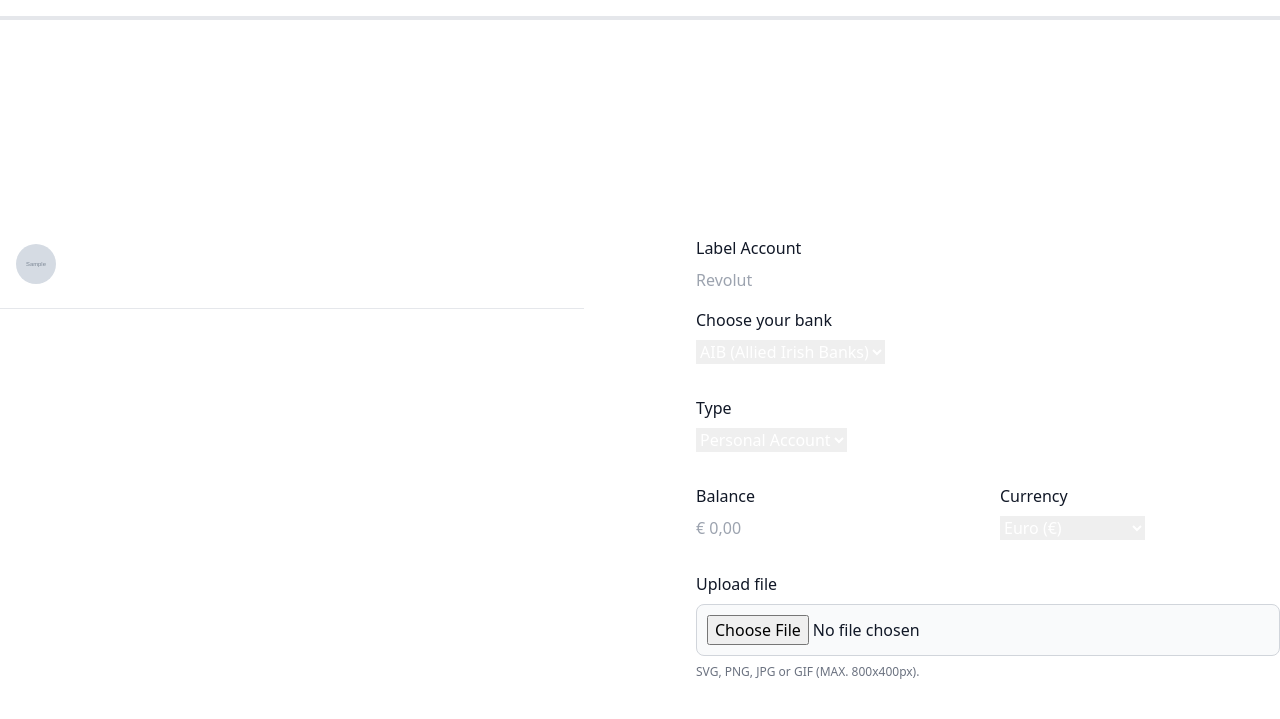
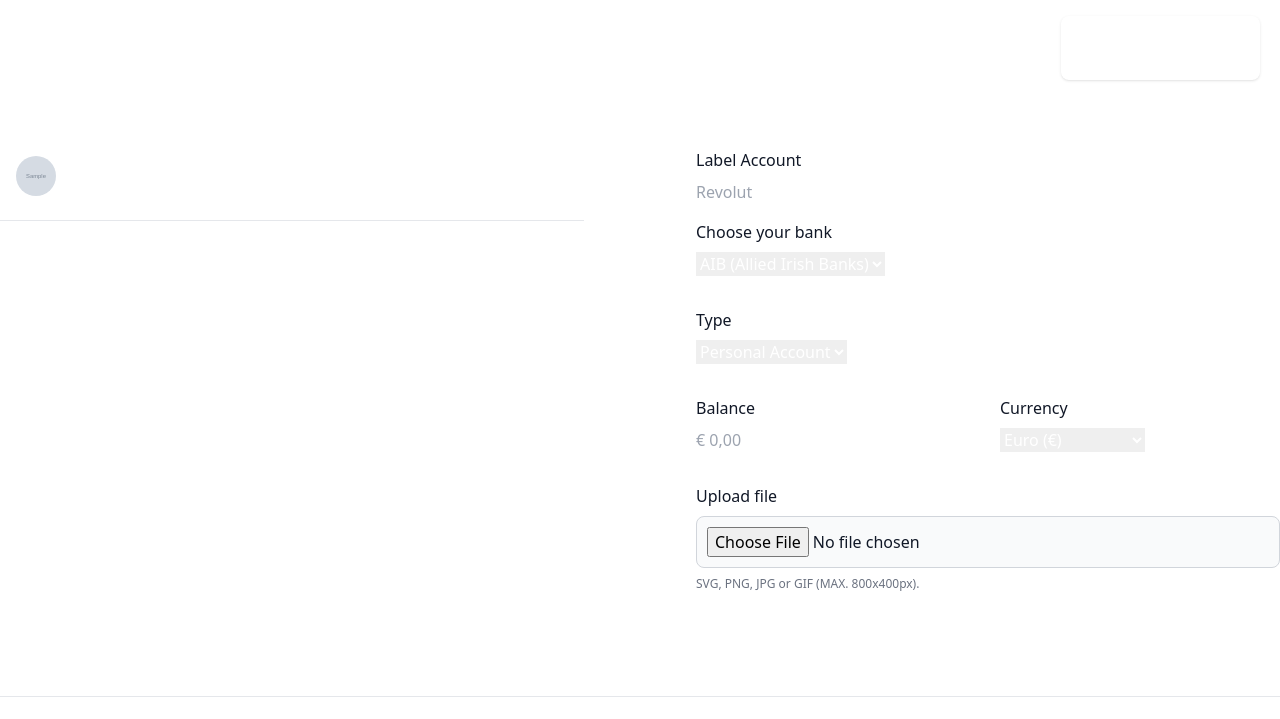
Before and after one commit to emidiovaleretto/my-budget-buddy, a Django app: page /accounts/manage/ in a window 1280 px wide. Shown: the part 64-783 px from the top of the page. Run offline with Django 5.2, Linux system fonts and the light colour scheme; tables that the repository leaves empty hold one stand-in row (values such as "Sample post"); grey boxes marked "Sample" are stand-in pictures; one stand-in notice (Sample message) is shown; some libraries are stand-ins or nearby versions.

Commit message:
chore: modify alert layout & style

```diff
--- a/templates/partials/alert.html
+++ b/templates/partials/alert.html
@@ -1,28 +1,19 @@
 {% load static %}
 
-<div class="max-w-screen-xl flex flex-wrap items-center justify-between mx-auto pt-4">
-    <div id="alert-box" class="w-full flex items-center p-4 mb-4 {{ message.tags }} border-t-4" role="alert">
-        <svg class="flex-shrink-0 w-4 h-4" aria-hidden="true" xmlns="http://www.w3.org/2000/svg" fill="currentColor" viewBox="0 0 20 20">
-        <path d="M10 .5a9.5 9.5 0 1 0 9.5 9.5A9.51 9.51 0 0 0 10 .5ZM9.5 4a1.5 1.5 0 1 1 0 3 1.5 1.5 0 0 1 0-3ZM12 15H8a1 1 0 0 1 0-2h1v-3H8a1 1 0 0 1 0-2h2a1 1 0 0 1 1 1v4h1a1 1 0 0 1 0 2Z"/>
+{% if messages %}
+{% for message in messages %}
+
+<div id="toast-alert" class="fixed top-20 right-5 flex items-center w-full max-w-fit p-4 mb-4 {{ message.tags }} rounded-lg shadow" role="alert">
+    <div class="inline-flex items-center justify-center flex-shrink-0 w-8 h-8 {{ message.tags }} rounded-lg">
+        <svg class="w-5 h-5" aria-hidden="true" xmlns="http://www.w3.org/2000/svg" fill="currentColor" viewBox="0 0 20 20">
+            <path d="M10 .5a9.5 9.5 0 1 0 9.5 9.5A9.51 9.51 0 0 0 10 .5Zm3.707 8.207-4 4a1 1 0 0 1-1.414 0l-2-2a1 1 0 0 1 1.414-1.414L9 10.586l3.293-3.293a1 1 0 0 1 1.414 1.414Z"/>
         </svg>
-
-        {% if messages %}
-
-        {% for message in messages %}
-            <div class="ms-3 text-sm font-medium">
-                {{ message }}
-            </div>
-            <button type="button" class="ms-auto -mx-1.5 -my-1.5 {{ message.tags }} rounded-lg p-1.5 inline-flex items-center justify-center h-8 w-8" data-dismiss-target="#alert-box" aria-label="Close">
-                <span class="sr-only">Dismiss</span>
-                <svg class="w-3 h-3" aria-hidden="true" xmlns="http://www.w3.org/2000/svg" fill="none" viewBox="0 0 14 14">
-                    <path stroke="currentColor" stroke-linecap="round" stroke-linejoin="round" stroke-width="2" d="m1 1 6 6m0 0 6 6M7 7l6-6M7 7l-6 6"/>
-                </svg>
-            </button>
-        {% endfor %}
-
-        {% endif %}
+        <span class="sr-only">Check icon</span>
     </div>
+    <div class="mx-3 text-sm font-medium">{{ message }}</div>
 </div>
+{% endfor %}
+{% endif %}
 
 {% block postloadjs %}
 <script src="{% static 'js/scripts.js' %}"></script>
```
